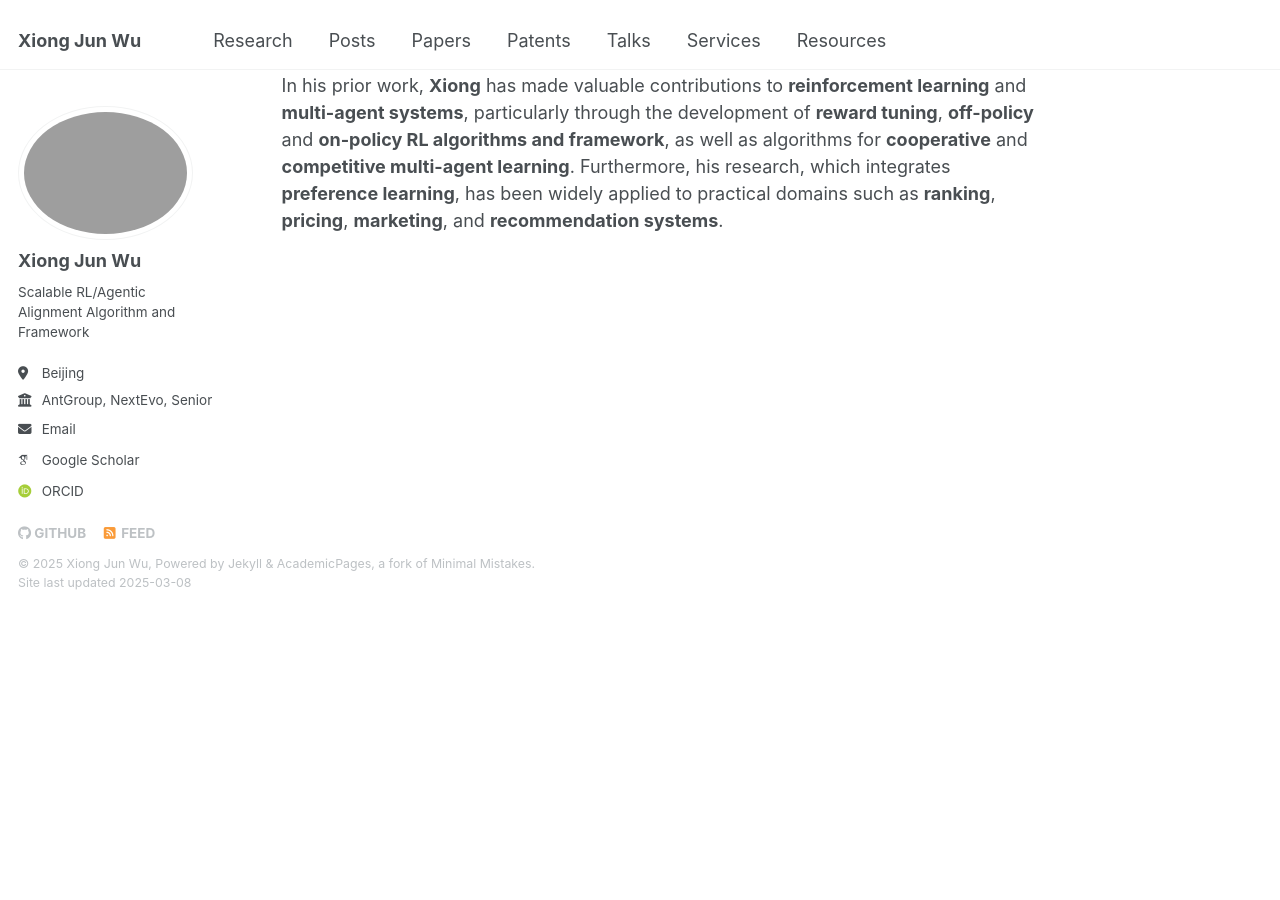
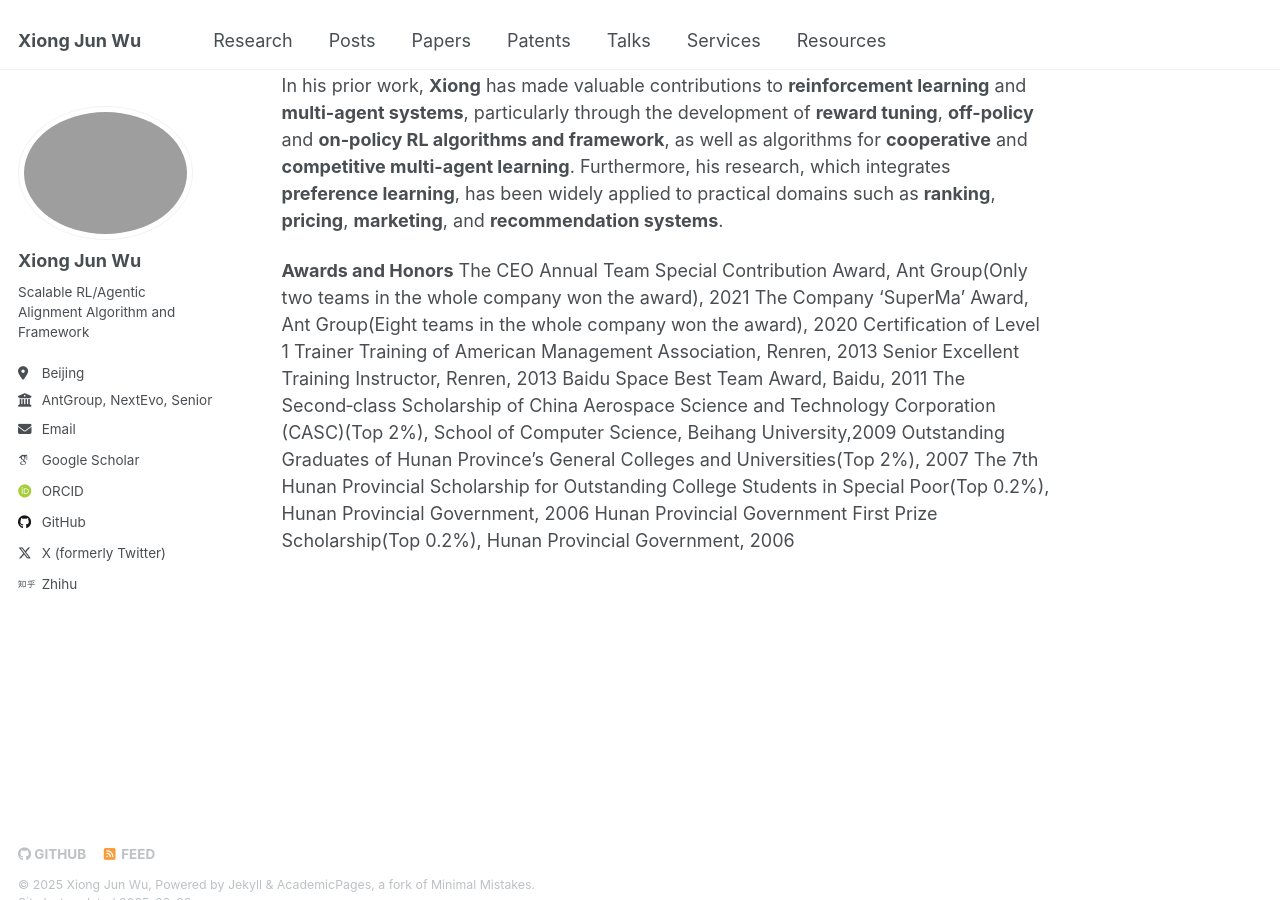
Before and after one commit to junwuxgi/junwuxgi.github.io, a Jekyll site: the page built from _pages/about.md, in a window 1280 px wide and 900 px high, scrolled down 474 px. Built offline with Jekyll 4.4.1, drawn with Linux system fonts in a browser that asks for light colours; some web fonts are replaced; before the commit the page ends 1085 px from its top, so only the background shows below that.

Commit message:
update config

```diff
--- a/_pages/about.md
+++ b/_pages/about.md
@@ -11,3 +11,15 @@ redirect_from:
 **Xiong Junwu** is currently advancing research on **scalable reinforcement learning methods** and **agentic alignment techniques** within **large language model (LLM) foundation models**, aiming to enhance their **complex reasoning capabilities**. His work focuses on developing advanced algorithms and frameworks that leverage high-quality data, including R1/O1-related scalable RL alignment algorithms, post-training methods such as **reinforcement learning with diverse feedbacks (RLXF)** and supervised fine-tuning (SFT), and broader AI alignment strategies. Additionally, he is actively involved in research on **multimodal interaction** and demonstrates a keen interest in **controllable AI-generated content (AIGC)**.
 
 In his prior work, **Xiong** has made valuable contributions to **reinforcement learning** and **multi-agent systems**, particularly through the development of **reward tuning**, **off-policy** and **on-policy RL algorithms and framework**, as well as algorithms for **cooperative** and **competitive multi-agent learning**. Furthermore, his research, which integrates **preference learning**, has been widely applied to practical domains such as **ranking**, **pricing**, **marketing**, and **recommendation systems**.
+
+
+**Awards and Honors**
+The CEO Annual Team Special Contribution Award, Ant Group(Only two teams in the whole company won the award), 2021
+The Company ‘SuperMa’ Award, Ant Group(Eight teams in the whole company won the award), 2020
+Certification of Level 1 Trainer Training of American Management Association, Renren, 2013
+Senior Excellent Training Instructor, Renren, 2013
+Baidu Space Best Team Award, Baidu, 2011
+The Second‑class Scholarship of China Aerospace Science and Technology Corporation (CASC)(Top 2%), School of Computer Science, Beihang University,2009
+Outstanding Graduates of Hunan Province's General Colleges and Universities(Top 2%), 2007
+The 7th Hunan Provincial Scholarship for Outstanding College Students in Special Poor(Top 0.2%), Hunan Provincial Government, 2006
+Hunan Provincial Government First Prize Scholarship(Top 0.2%), Hunan Provincial Government, 2006
```
